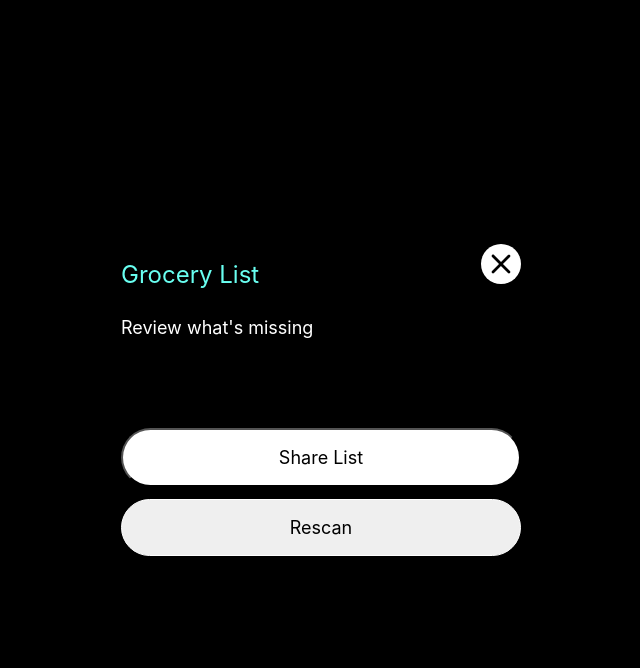
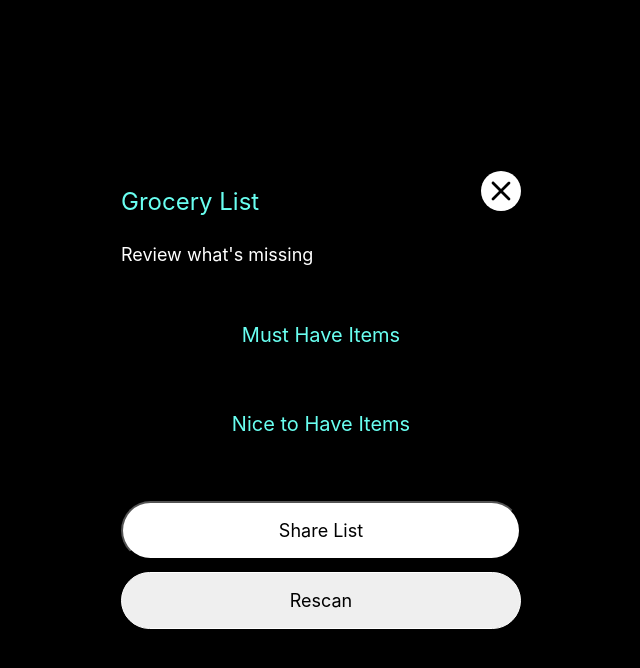
Before and after one commit to Yosefnoorani/FridgeAIList, a Flask app: page /results in a window 1280 px wide. Shown: the top 668 px of the page, without its empty margins (319-959 px from the left). Run offline with Flask 3, Linux system fonts and the light colour scheme; parts of the project's set-up code (start-up, migrations or seed data) failed here and were passed over.

Commit message:
final 05/07

```diff
--- a/app.py
+++ b/app.py
@@ -3,6 +3,9 @@
 import base64
 import json
 from detected_fridge_items import generate_list
+from detected_fridge_items import get_missing_items, sanitize_items
+
+
 
 app = Flask(__name__)
 app.secret_key = 'supersecretkey'  # Needed for session management
@@ -11,21 +14,35 @@
 if not os.path.exists(app.config['UPLOAD_FOLDER']):
     os.makedirs(app.config['UPLOAD_FOLDER'])
 
+
+
 def allowed_file(filename):
     return '.' in filename and filename.rsplit('.', 1).lower() in {'png', 'jpg', 'jpeg', 'gif'}
 
-def get_missing_items(scanned_items, must_have):
-    missing_items = {}
-    for item, quantity in must_have.items():
-        scanned_item = next((si for si in scanned_items if si['name'].lower() == item.lower()), None)
-        if scanned_item:
-
-            remaining_quantity = int(quantity) - scanned_item['quantity']
-            if remaining_quantity > 0:
-                missing_items[item] = remaining_quantity
-        else:
-            missing_items[item] = (quantity)
-    return missing_items
+# def singularize(name):
+#     return p.singular_noun(name) if p.singular_noun(name) else name
+#
+# def get_missing_items(scanned_items, must_have):
+#     missing_items = {}
+#     scanned_items_dict = {singularize(item['name'].lower()): item['quantity'] for item in scanned_items}
+#     for item, quantity in must_have.items():
+#         sanitized_quantity = sanitize_quantity(quantity)
+#         item_singular = singularize(item.lower())
+#         scanned_quantity = scanned_items_dict.get(item_singular, 0)
+#         remaining_quantity = sanitized_quantity - scanned_quantity
+#         if remaining_quantity > 0:
+#             missing_items[item_singular] = remaining_quantity
+#     return missing_items
+#
+# def sanitize_quantity(quantity):
+#     try:
+#         sanitized_quantity = int(''.join(filter(str.isdigit, str(quantity))))
+#         return sanitized_quantity
+#     except ValueError:
+#         return 0
+#
+# def sanitize_items(items):
+#     return {item: sanitize_quantity(quantity) for item, quantity in items.items()}
 
 @app.route('/')
 def index():
@@ -43,28 +60,6 @@
         return redirect(url_for('scan_fridge'))
     return render_template('setup.html')
 
-@app.route('/scan_fridge')
-def scan_fridge():
-    family_size = session.get('family_size', '')
-    budget = session.get('budget', '')
-    allergies = session.get('allergies', [])
-    must_have = session.get('must_have', {})
-    nice_to_have = session.get('nice_to_have', {})
-
-    # Ensure must_have and nice_to_have are dictionaries
-    if must_have is None:
-        must_have = {}
-    if nice_to_have is None:
-        nice_to_have = {}
-
-    return render_template('scan_fridge.html',
-                           family_size=family_size,
-                           budget=budget,
-                           allergies=allergies,
-                           must_have=must_have,
-                           nice_to_have=nice_to_have)
-
-
 @app.route('/upload', methods=['POST'])
 def upload_file():
     if 'images' not in request.form:
@@ -78,6 +73,9 @@
         nice_to_have = json.loads(nice_to_have)
     except json.JSONDecodeError as e:
         return render_template('scan_fridge.html', error_message=f'Error decoding JSON: {str(e)}')
+
+    must_have = sanitize_items(must_have)
+    nice_to_have = sanitize_items(nice_to_have)
 
     images_data = request.form['images']
     try:
@@ -96,22 +94,23 @@
 
         if not response_data.get("success"):
             error_message = response_data.get('data') or 'Unknown error occurred during image processing.'
-            return render_template('scan_fridge.html', error_message=error_message)
+            return render_template('scan_fridge.html', error_message=error_message, must_have=must_have, nice_to_have=nice_to_have)
 
         items = response_data.get("items", [])
 
         # Debugging print statements
         print("Items from scan:", items)
         print("Must have items:", must_have)
+        print("Nice to have items:", nice_to_have)
 
-        missing_items = get_missing_items(items, must_have)
+        missing_items, nice_to_have_changes = get_missing_items(items, must_have, nice_to_have)
 
-        return redirect(url_for('results', items=json.dumps(items), missing_items=json.dumps(missing_items)))
+        return redirect(url_for('results', items=json.dumps(items), missing_items=json.dumps(missing_items), nice_to_have=json.dumps(nice_to_have_changes)))
     except json.JSONDecodeError as e:
-        return render_template('scan_fridge.html', error_message='Invalid image data format.')
+        return render_template('scan_fridge.html', error_message='Invalid image data format.', must_have=must_have, nice_to_have=nice_to_have)
     except Exception as e:
         print(f"Unexpected error: {str(e)}")
-        return render_template('scan_fridge.html', error_message=str(e))
+        return render_template('scan_fridge.html', error_message=str(e), must_have=must_have, nice_to_have=nice_to_have)
 
     return redirect(request.url)
 
@@ -120,10 +119,36 @@
 def results():
     items = json.loads(request.args.get('items', '[]'))
     missing_items = json.loads(request.args.get('missing_items', '{}'))
+    nice_to_have_changes = json.loads(request.args.get('nice_to_have', '{}'))
+    must_have = session.get('must_have', {})
+    return render_template('results.html', items=items, missing_items=missing_items, must_have=must_have, nice_to_have=nice_to_have_changes)
+
+
+@app.route('/scan_fridge')
+def scan_fridge():
+    family_size = session.get('family_size', '')
+    budget = session.get('budget', '')
+    allergies = session.get('allergies', [])
     must_have = session.get('must_have', {})
     nice_to_have = session.get('nice_to_have', {})
-    return render_template('results.html', items=items, missing_items=missing_items, must_have=must_have, nice_to_have=nice_to_have)
+
+    # Ensure must_have and nice_to_have are dictionaries
+    if must_have is None:
+        must_have = {}
+    if nice_to_have is None:
+        nice_to_have = {}
+
+    error_message = request.args.get('error_message', '')
+
+    return render_template('scan_fridge.html',
+                           family_size=family_size,
+                           budget=budget,
+                           allergies=allergies,
+                           must_have=must_have,
+                           nice_to_have=nice_to_have,
+                           error_message=error_message)
+
 
 
 if __name__ == '__main__':
-    app.run(debug=True)
+    app.run(debug=False)
--- a/requirements.txt
+++ b/requirements.txt
@@ -5,3 +5,4 @@
 google~=3.0.0
 google-cloud-secret-manager==2.20.0
 python-dotenv==1.0.1
+inflect~=7.3.1
--- a/templates/results.html
+++ b/templates/results.html
@@ -67,6 +67,12 @@
             color: #fff;
             margin-top: 8px;
             font: 400 16px 'Inter', sans-serif;
+        }
+
+        .list-title {
+            color: #69fff1;
+            font: 400 20px 'Inter', sans-serif;
+            margin-top: 16px;
         }
 
         .list-item {
@@ -175,12 +181,27 @@
     <p class="subtitle">Review what's missing</p>
   </header>
 
+  <h2 class="list-title">Must Have Items</h2>
   <ul id="groceryList">
     {% for item, quantity in missing_items.items() %}
-    <li class="list-item" onclick="toggleStrike(this)">
-      <span class="item-name">{{ item }}</span>
-      <span class="item-quantity">{{ quantity }}</span>
-    </li>
+      {% if quantity > 0 %}
+        <li class="list-item" onclick="toggleStrike(this)">
+          <span class="item-name">{{ item }}</span>
+          <span class="item-quantity">{{ quantity }}</span>
+        </li>
+      {% endif %}
+    {% endfor %}
+  </ul>
+
+  <h2 class="list-title">Nice to Have Items</h2>
+  <ul id="niceToHaveList">
+    {% for item, quantity in nice_to_have.items() %}
+      {% if quantity > 0 %}
+        <li class="list-item" onclick="toggleStrike(this)">
+          <span class="item-name">{{ item }}</span>
+          <span class="item-quantity">{{ quantity }}</span>
+        </li>
+      {% endif %}
     {% endfor %}
   </ul>
 
```
Also changed, not shown: detected_fridge_items.py (+42 -0 lines), templates/scan_fridge.html (+9 -4 lines).
